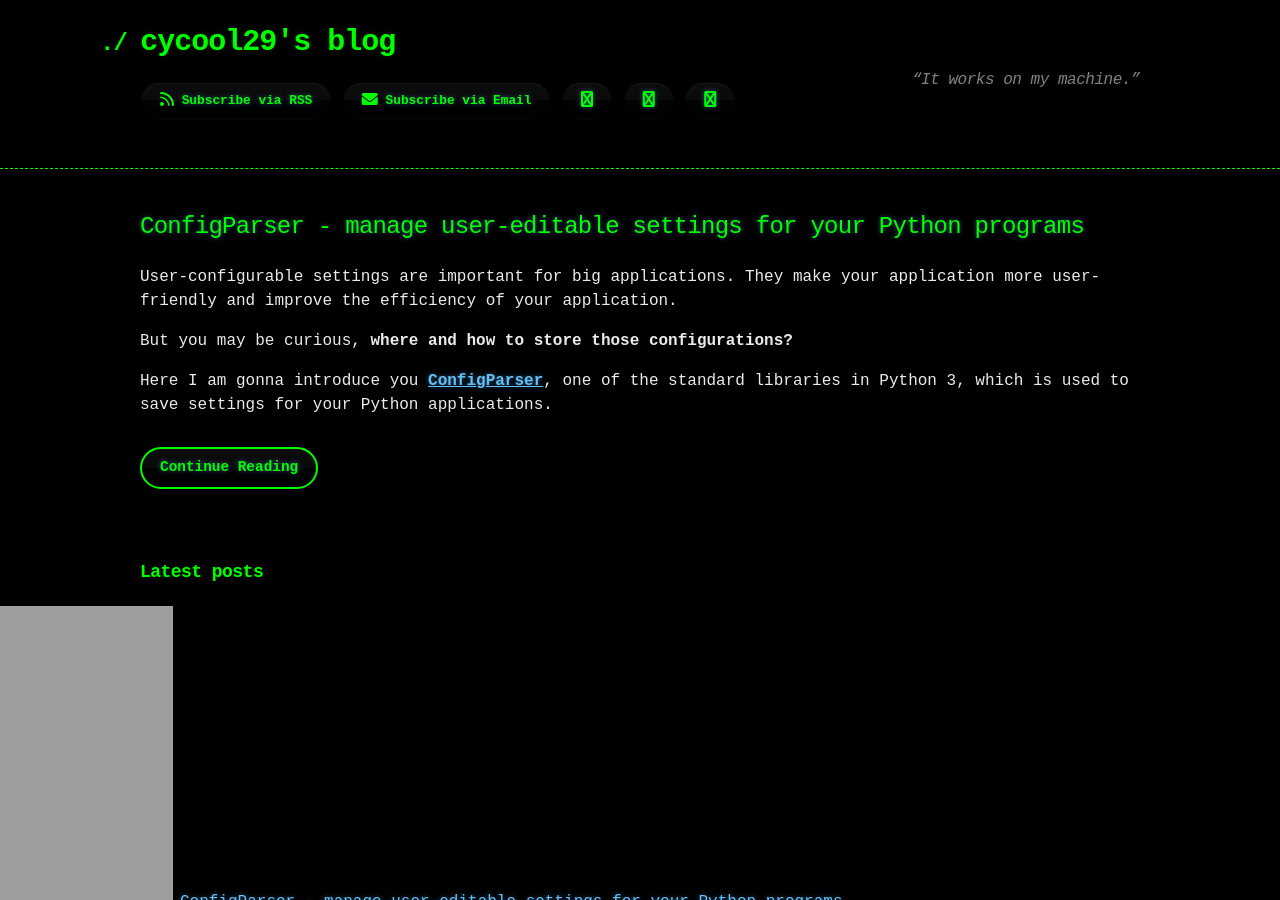
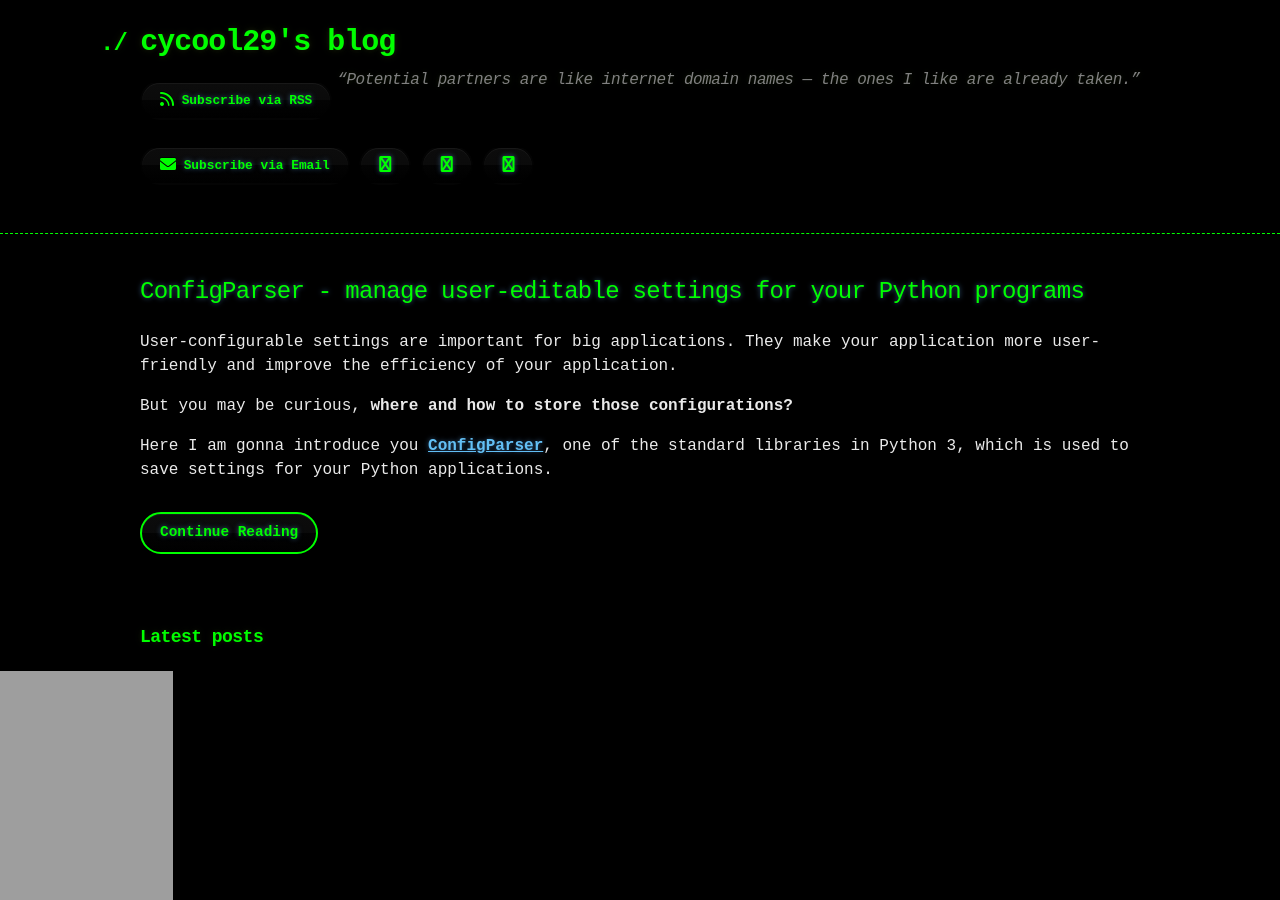
Before and after one commit to cycool29/cycool29.github.io, a Jekyll site: the page built from index.md, in a window 1280 px wide and 900 px high. Built offline with Jekyll 4.4.1, drawn with Linux system fonts in a browser that asks for light colours; a style sheet for code colours, icons or effects is not loaded.

Commit message:
Update quotes

```diff
--- a/_config.yml
+++ b/_config.yml
@@ -1,5 +1,5 @@
 title: cycool29's blog
-description: "“It works on my machine.” "
+description: "“Potential partners are like internet domain names — the ones I like are already taken.” "
 author: cycool29
 url: https://cycool29.github.io
 timezone: UTC
```
